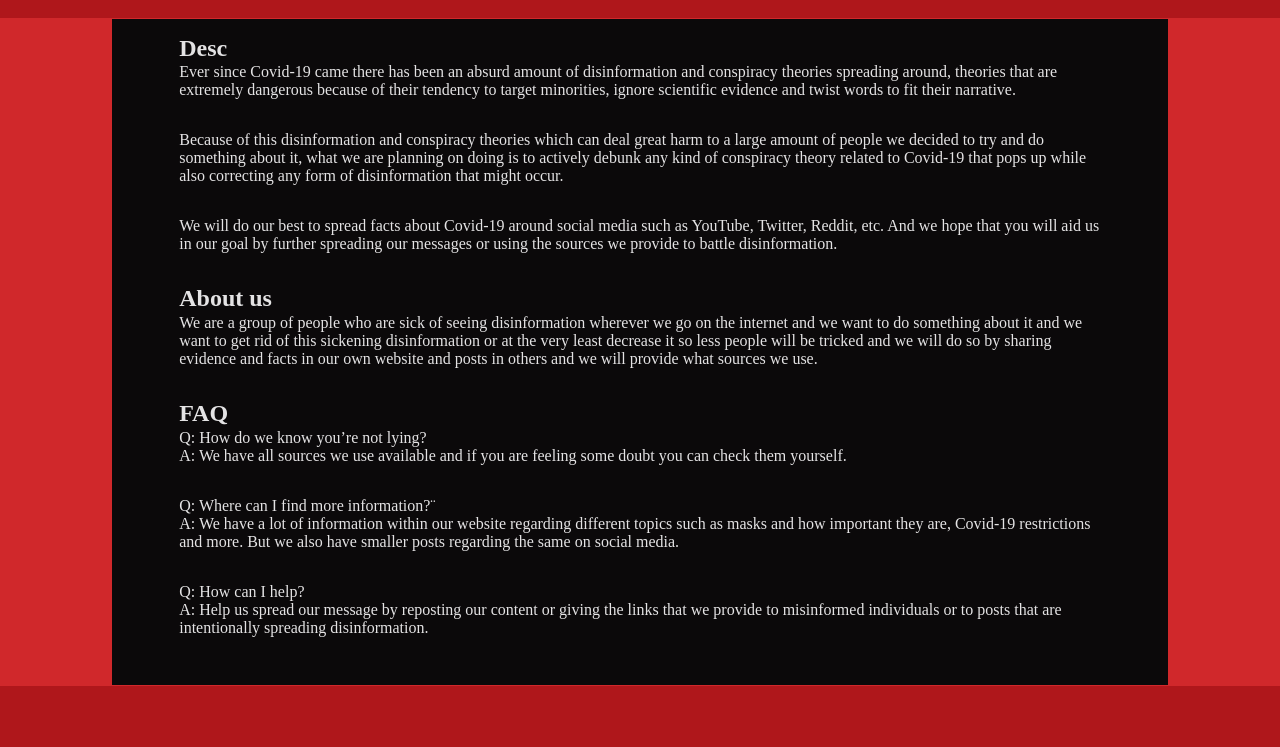
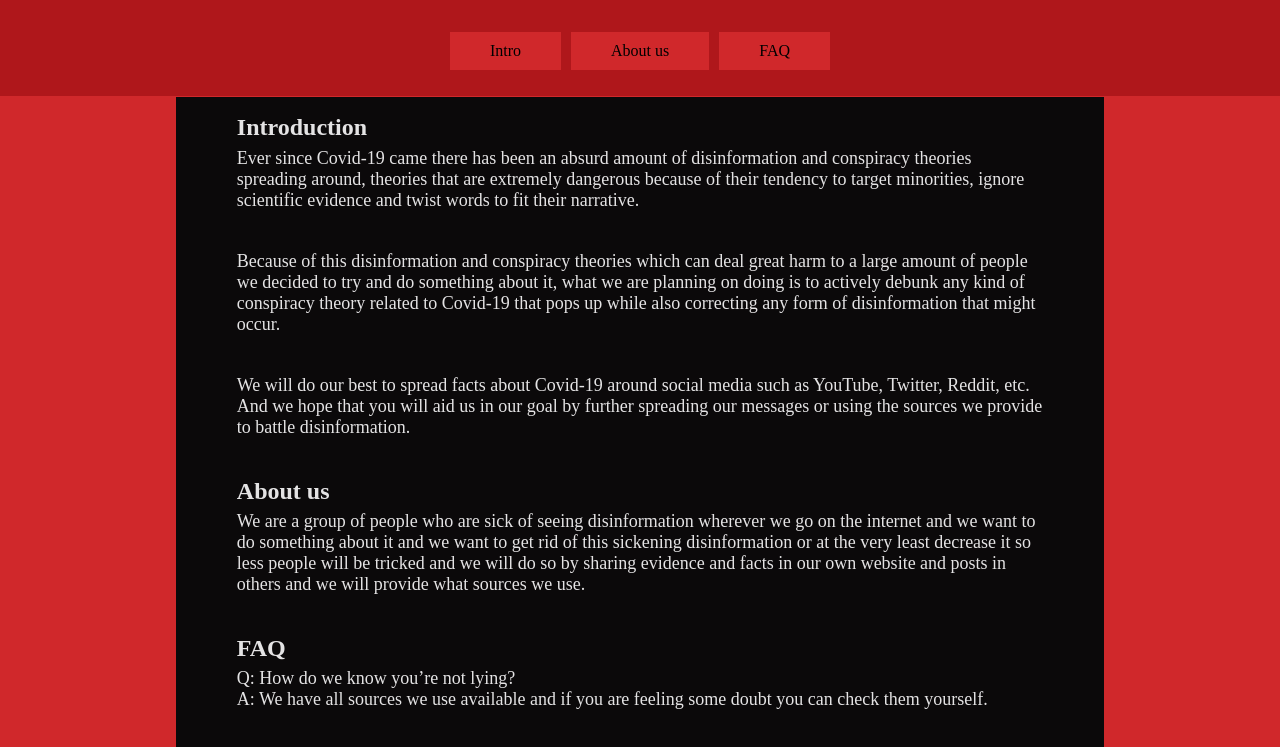
Before and after one commit to Demarcily/CampaignTask, a plain HTML site: page index.html in a window 1280 px wide. Shown: the part 98-845 px from the top of the page. Drawn offline with Linux system fonts and the light colour scheme.

Commit message:
added buttons

```diff
--- a/index.html
+++ b/index.html
@@ -14,12 +14,19 @@
       <br>
       <h3 class="mt0">Make Society Safer</h3>
     </div>
+    <div>
+      <ul>
+        <li><a href="#Intro">Intro</a></li>
+        <li><a href="#About us">About us</a></li>
+        <li><a href="#FAQ">FAQ</a></li>
+      </ul>
+    </div>
 
   </header>
 
   <main>
     <div>
-      <h2>Desc</h2>
+      <h2 id="Intro">Introduction</h2>
       <p>
         Ever since Covid-19 came there has been an absurd amount of disinformation and conspiracy theories spreading around,
         theories that are extremely dangerous because of their tendency to target minorities, ignore scientific evidence and
@@ -37,7 +44,7 @@
       </p>
     </div>
     <div>
-      <h2>About us</h2>
+      <h2 id="About us">About us</h2>
       <p>
         We are a group of people who are sick of seeing disinformation wherever we go on the internet and we want to
         do something about it and we want to get rid of this sickening disinformation or at the very least
@@ -46,7 +53,7 @@
       </p>
     </div>
     <div>
-      <h2>FAQ</h2>
+      <h2 id="FAQ">FAQ</h2>
       <p>
         Q: How do we know you’re not lying?
         <br>
--- a/stylesheets/style.css
+++ b/stylesheets/style.css
@@ -9,18 +9,17 @@ body {
 header {
   background-color: #AF171B;
   border-bottom: 1px solid #D0282B;
-  padding: 10px;
+  padding: 10px 0;
   display: flex;
-  flex-direction: row;
+  flex-direction: column;
 }
 
 main {
   background-color: #0B090A;
   padding: 1em;
   color: #E4E3E4;
-  font-size: 16px;
   margin: 0 auto;
-  width: 80%
+  width: 70%
 }
 
 div {
@@ -28,25 +27,51 @@ div {
   width: 90%;
 }
 
-
-
-
 h1, h2 {
-  margin-top: 0;
-  margin-bottom: 0;
+  margin-top: 0.1rem;
+  margin-bottom: 0.4rem;
 }
 
 footer {
   background-color: #AF171B;
   border-top: 1px solid #D0282B;
-  height: 5em;
+  height: 8rem;
 
 }
 
 p {
   margin-top: 0.1rem;
-  margin-bottom: 2rem;
+  margin-bottom: 2.5rem;
+  font-size: 18px;
+
 }
+
+ul {
+  display: flex;
+  justify-content: center;
+  padding-inline-start: 0;
+}
+
+li {
+  list-style: none;
+  text-align: center;
+  margin: 0 5px;
+}
+
+a:link, a:visited {
+  color:black;
+  background-color: #D0282B;
+  text-decoration: none;
+  padding: 10px 40px;
+  display: inline-block;
+}
+
+a:hover {
+  cursor: pointer;
+  background-color: rgb(141, 7, 7);
+  text-decoration: underline;
+}
+
 
 .mt0 {
   margin-top: 0;
```
